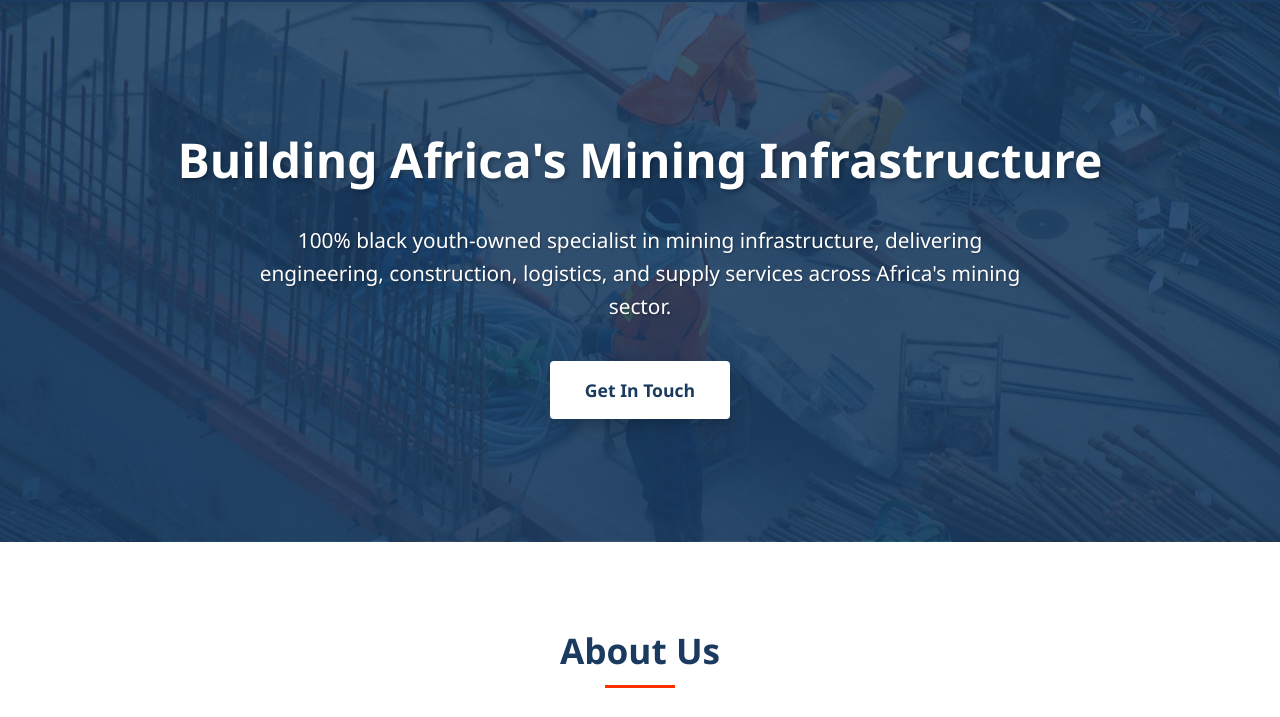
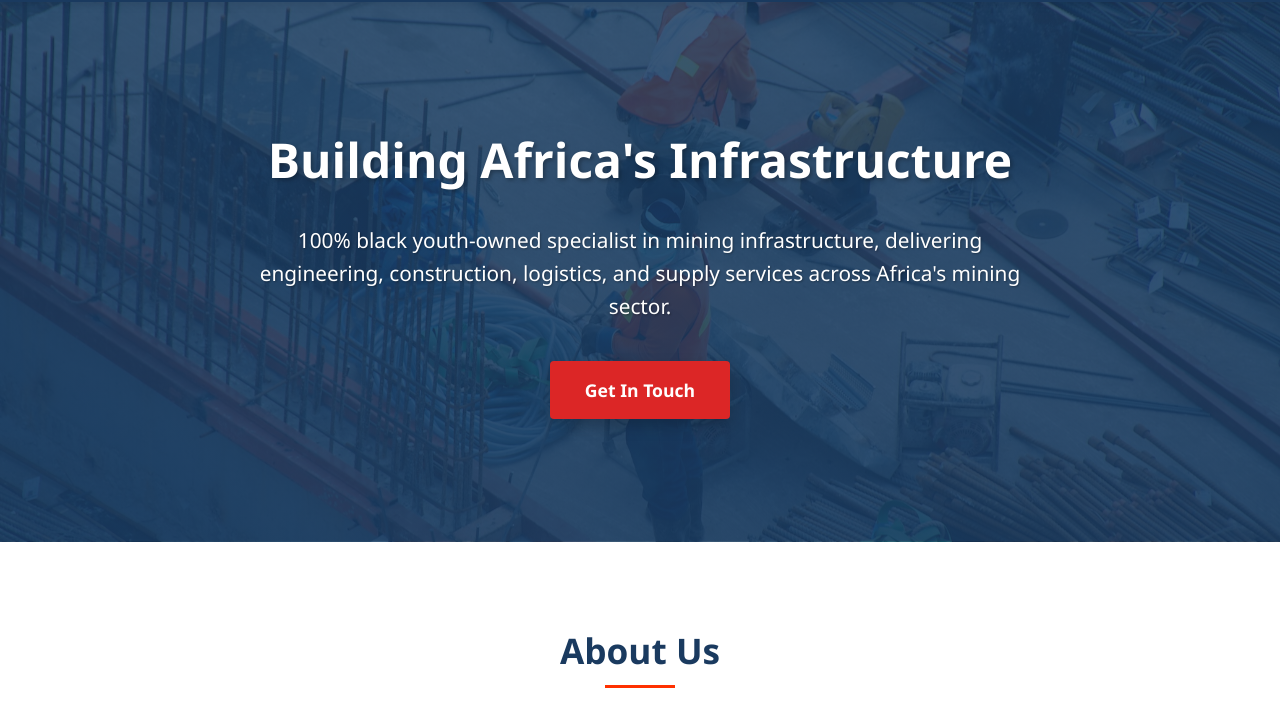
Before and after one commit to TGWgroup-design/mortom-projects-website, a plain HTML site: page index.html in a window 1280 px wide. In both pictures the pointer is over the link "Get In Touch". Shown: the part 83-800 px from the top of the page. Drawn offline with Linux system fonts and the light colour scheme.

Commit message:
Button hover turns red, update hero heading
Change button hover from white to red with white text for contrast, and simplify hero heading from 'Building Africa's Mining Infrastructure' to 'Building Africa's Infrastructure'.

```diff
--- a/index.html
+++ b/index.html
@@ -169,7 +169,8 @@
         }
 
         .btn:hover {
-            background-color: white;
+            background-color: #dc2626;
+            color: white;
             transform: translateY(-3px);
             box-shadow: 0 7px 15px rgba(0,0,0,0.2);
         }
@@ -667,7 +668,7 @@
     <!-- Hero Section -->
     <section class="hero" id="home">
         <div class="container">
-            <h2>Building Africa's Mining Infrastructure</h2>
+            <h2>Building Africa's Infrastructure</h2>
             <p>100% black youth-owned specialist in mining infrastructure, delivering engineering, construction, logistics, and supply services across Africa's mining sector.</p>
             <a href="#contact" class="btn">Get In Touch</a>
         </div>
```
